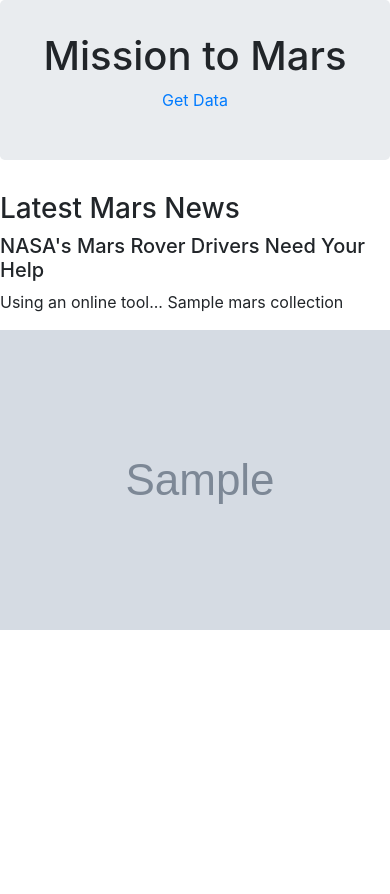
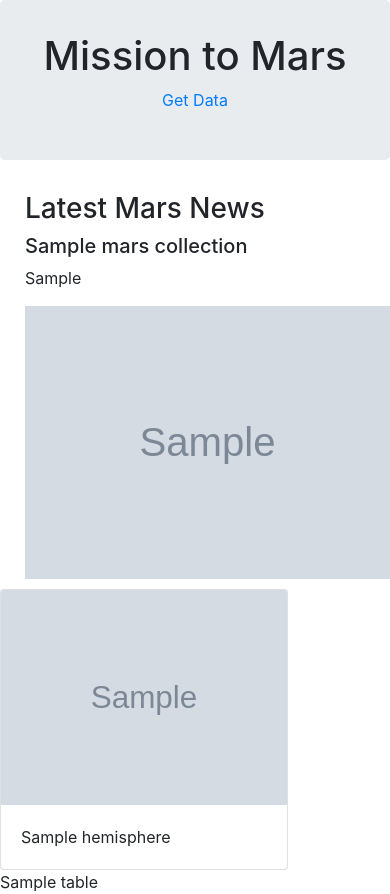
Before and after one commit to carolinelarry/web_scraping, a Flask app: page / in a window 390 px wide; the page is wider, and only the part inside the window is pictured. Before the commit the page ends 630 px from the top of that part, so only its background shows below. Run offline with Flask 2, Linux system fonts and the light colour scheme; grey boxes marked "Sample" are stand-in pictures; a database or web service that is not in the repository returns one stand-in record (values such as "Sample title"); some libraries are stand-ins or nearby versions.

Commit message:
Adding changes

```diff
--- a/app.py
+++ b/app.py
@@ -17,7 +17,7 @@ def home():
 @app.route("/scrape")
 def scraper():
     mars_collection = mongo.db.mars_collection
-    mars_data = scrape_mars.scrape()
+    mars_data = scrape_mars.scrape_info()
     mars_collection.update({}, mars_data, upsert=True)
     return redirect("/", code=302)
 
@@ -44,5 +44,5 @@ def scraper():
 
    # return redirect("/")
 
-#if __name__ == "__main__":
-   # app.run(debug=True)
+if __name__ == "__main__":
+  app.run(debug=True)
--- a/templates/index.html
+++ b/templates/index.html
@@ -18,17 +18,41 @@
         <p><a classs="btn btn-primary btn-lg" href="/scrape" role ="button">Get Data</a></p>
     </div><!--End of jumbotron-->
 
-    <div col-md-12>
+    <div class="row" style="margin-bottom: 10px; margin-left: 10px">
+    <div class="col-md-8">
         <h3>Latest Mars News</h3>
-        <h5>NASA's Mars Rover Drivers Need Your Help</h5>
-        <p>
-            Using an online tool... {{ mars_collection.news_title }}
-        </p>
-        <img src="{{ mars_collection.complete_image_link }}" alt="Mars">
+        <h5>{{ mars_collection.NASA_News_Title }}</h5>
+        <p>{{ mars_collection.NASA_Paragraph }}</p>
+
+
         <!--mars_data["JPL Mars Spaces Images: Featured Image"] = complete_image_link-->
     </div><!--End of col-md-12 going across the page-->
+    <div class="col-md-4">
+      <img src="{{ mars_collection.JPL_Mars_Spaces_Images_Featured_Image }}" alt="Mars" class="img-fluid">
+    </div>
+  </div>
 
-    <div class="row">
+  <div class="row">
+      {% for hemisphere in mars_collection.Hemisphere_Title_Link %}
+      <div class="col-lg-3">
+        <div class="card" style="width: 18rem;">
+          <img class="card-img-top" src=" {{ hemisphere.img_link }}" alt="Card image cap">
+          <div class="card-body">
+            <p class="card-text">{{ hemisphere.img_title }}</p>
+          </div>
+        </div>
+      </div><!--End of first col-md-12-->
+      {% endfor %}
+    </div>
+
+
+
+      <div class="row">
+        <div class ="col-lg-12">
+          {{ mars_collection.table | safe}}
+        </div>
+
+      </div>
 
 
     </div><!--End of class row-->
```
Also changed, not shown: scrape_mars.py (+31 -15 lines), 1 other file.
